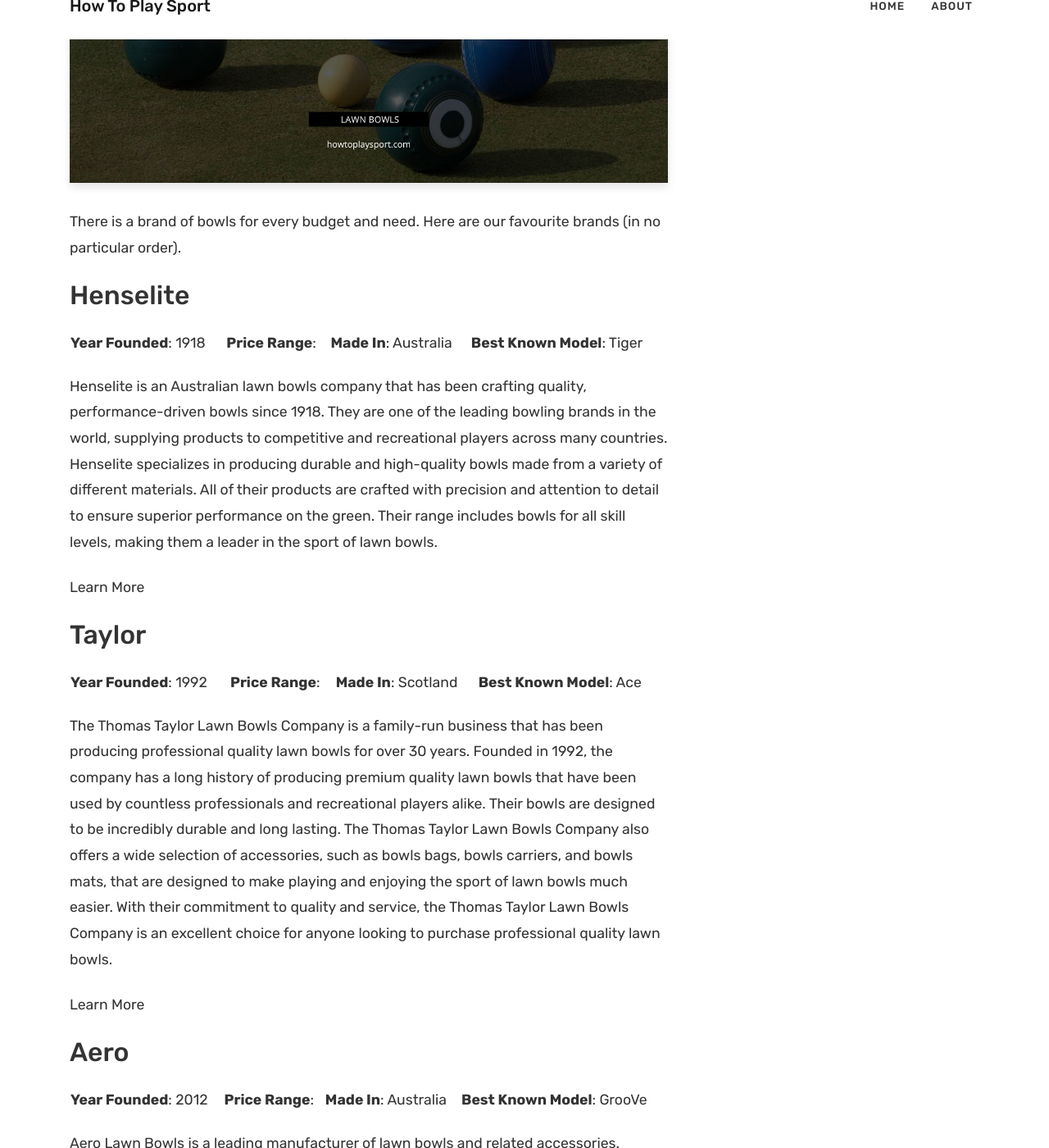
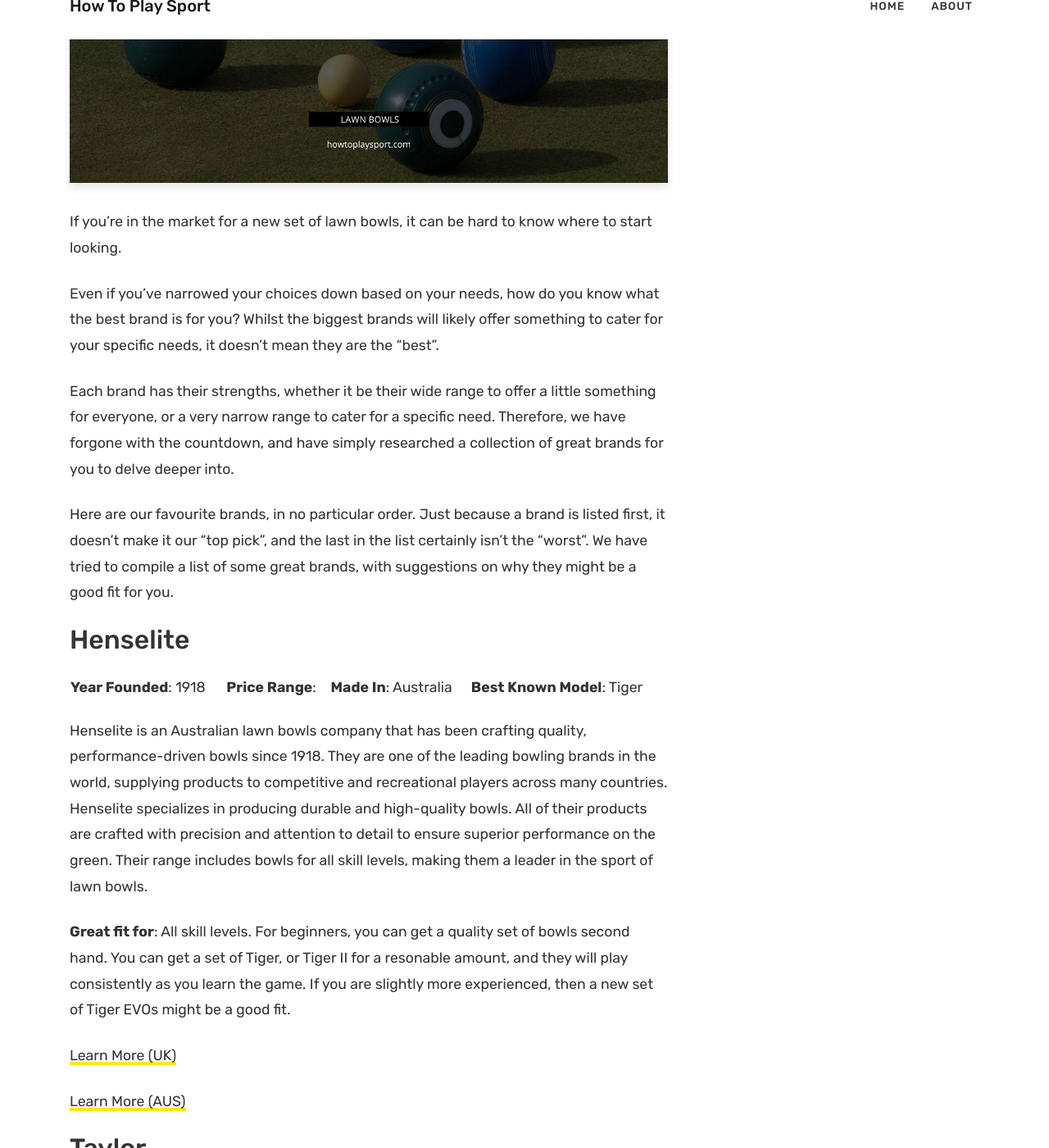
Before and after one commit to krussll/howtoplaysport, a Jekyll site: the page built from _posts/2023-01-10-best-lawn-bowls-brands.md, in a window 1280 px wide and 1400 px high, scrolled down 417 px. Shown: the whole window at 82% size. Built offline with Jekyll 4.4.1, drawn with Linux system fonts in a browser that asks for light colours; nearby versions of some CDN libraries; some of the changed text lies outside the part shown.

Commit message:
Update 2023-01-10-best-lawn-bowls-brands.md

```diff
--- a/_posts/2023-01-10-best-lawn-bowls-brands.md
+++ b/_posts/2023-01-10-best-lawn-bowls-brands.md
@@ -8,15 +8,26 @@
 first_paragraph: "From staple brands to new upstarts, there are plenty of bowls brands that are worth your attention."
 ---
 
-There is a brand of bowls for every budget and need. Here are our favourite brands (in no particular order).
+If you're in the market for a new set of lawn bowls, it can be hard to know where to start looking.
+
+Even if you've narrowed your choices down based on your needs, how do you know what the best brand is for you? Whilst the biggest brands will likely offer something to cater for your specific needs, it doesn't mean they are the "best".
+
+Each brand has their strengths, whether it be their wide range to offer a little something for everyone, or a very narrow range to cater for a specific need. Therefore, we have forgone with the countdown, and have simply researched a collection of great brands for you to delve deeper into.
+
+Here are our favourite brands, in no particular order. Just because a brand is listed first, it doesn't make it our "top pick", and the last in the list certainly isn't the "worst". We have tried to compile a list of some great brands, with suggestions on why they might be a good fit for you.
 
 ## Henselite
 
 **Year Founded**: 1918 | **Price Range**: | **Made In**: Australia | **Best Known Model**: Tiger
 
-Henselite is an Australian lawn bowls company that has been crafting quality, performance-driven bowls since 1918. They are one of the leading bowling brands in the world, supplying products to competitive and recreational players across many countries. Henselite specializes in producing durable and high-quality bowls made from a variety of different materials. All of their products are crafted with precision and attention to detail to ensure superior performance on the green. Their range includes bowls for all skill levels, making them a leader in the sport of lawn bowls.
+Henselite is an Australian lawn bowls company that has been crafting quality, performance-driven bowls since 1918. They are one of the leading bowling brands in the world, supplying products to competitive and recreational players across many countries. Henselite specializes in producing durable and high-quality bowls. All of their products are crafted with precision and attention to detail to ensure superior performance on the green. Their range includes bowls for all skill levels, making them a leader in the sport of lawn bowls.
 
-Learn More
+**Great fit for**: All skill levels. For beginners, you can get a quality set of bowls second hand. You can get a set of Tiger, or Tiger II for a resonable amount, and they will play consistently as you learn the game. If you are slightly more experienced, then a new set of Tiger EVOs might be a good fit.
+
+
+<A href="https://www.henselite.co.uk/">Learn More (UK)</a>
+
+<A href="https://www.henselite.com/">Learn More (AUS)</a>
 
 ## Taylor
 
@@ -25,7 +36,9 @@
 
 The Thomas Taylor Lawn Bowls Company is a family-run business that has been producing professional quality lawn bowls for over 30 years. Founded in 1992, the company has a long history of producing premium quality lawn bowls that have been used by countless professionals and recreational players alike. Their bowls are designed to be incredibly durable and long lasting. The Thomas Taylor Lawn Bowls Company also offers a wide selection of accessories, such as bowls bags, bowls carriers, and bowls mats, that are designed to make playing and enjoying the sport of lawn bowls much easier. With their commitment to quality and service, the Thomas Taylor Lawn Bowls Company is an excellent choice for anyone looking to purchase professional quality lawn bowls.
 
-Learn More
+**Great fit for**:
+
+<A href="https://www.taylorbowls.com/">Learn More</a>
 
 ## Aero
 
@@ -33,7 +46,11 @@
 
 Aero Lawn Bowls is a leading manufacturer of lawn bowls and related accessories. Founded in 2012, the company has grown to become one of the most respected and trusted names in the industry. With a focus on quality and innovation, Aero Lawn Bowls offers a wide selection of bowls, bags, shoes, and other accessories to meet the needs of both amateur and professional bowlers. The company also has a strong commitment to customer service, offering knowledgeable advice and support to all of its customers. Aero Lawn Bowls is dedicated to providing the best possible experience to its customers and is proud to be one of the leading names in lawn bowls.
 
-Learn More
+**Great fit for**:
+
+<a href="https://www.aerobowls.co.uk/">Learn More (UK)</a>
+
+<a href="https://www.aerobowls.com/">Learn More (AUS)</a>
 
 ## Drakes Pride
 
@@ -41,7 +58,9 @@
 
 Drakes Pride is one of the leading manufacturers of lawn bowls in the world. Established in 1982, they have dedicated their time and energy to providing top quality products for bowlers, clubs, and associations all over the globe. Producing a range of both indoor and outdoor bowls, as well as clothing and accessories, Drakes Pride was been at the cutting edge of lawn bowls manufacturing technology in the 80s, pineering the manufacturing methods that have become the backbone of all bowls manufacturing today. They are not quite so "cutting edge" now, not that they need to, with the continued success and popularity of the Professional model.
 
-Learn More
+**Great fit for**:
+
+<a href="https://www.drakespride.co.uk/">Learn More</a>
 
 ## Biased Bowls
 
@@ -50,4 +69,6 @@
 Year Founded:
 Best Known Model:
 
+**Great fit for**:
+
 Learn More
```
